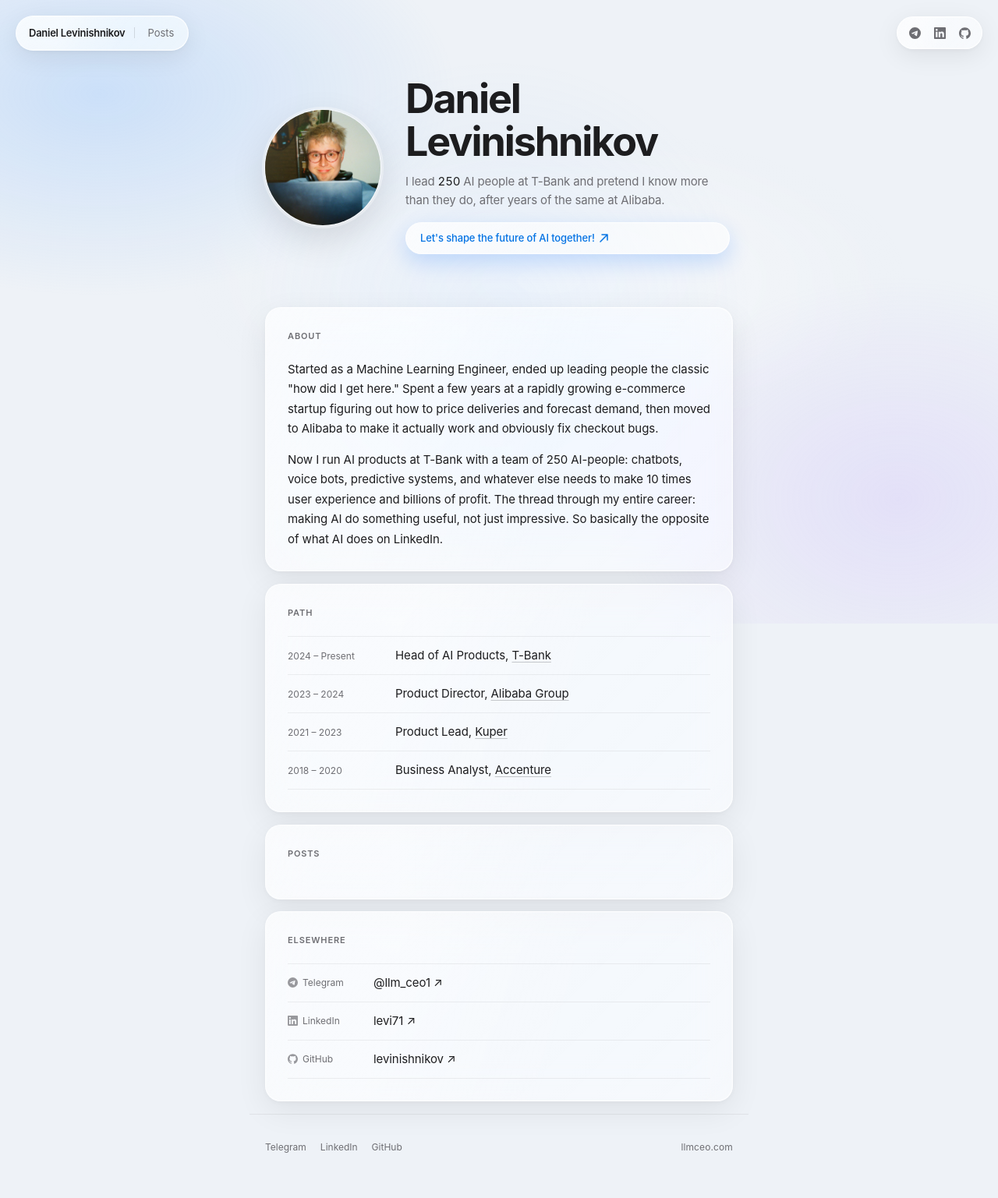
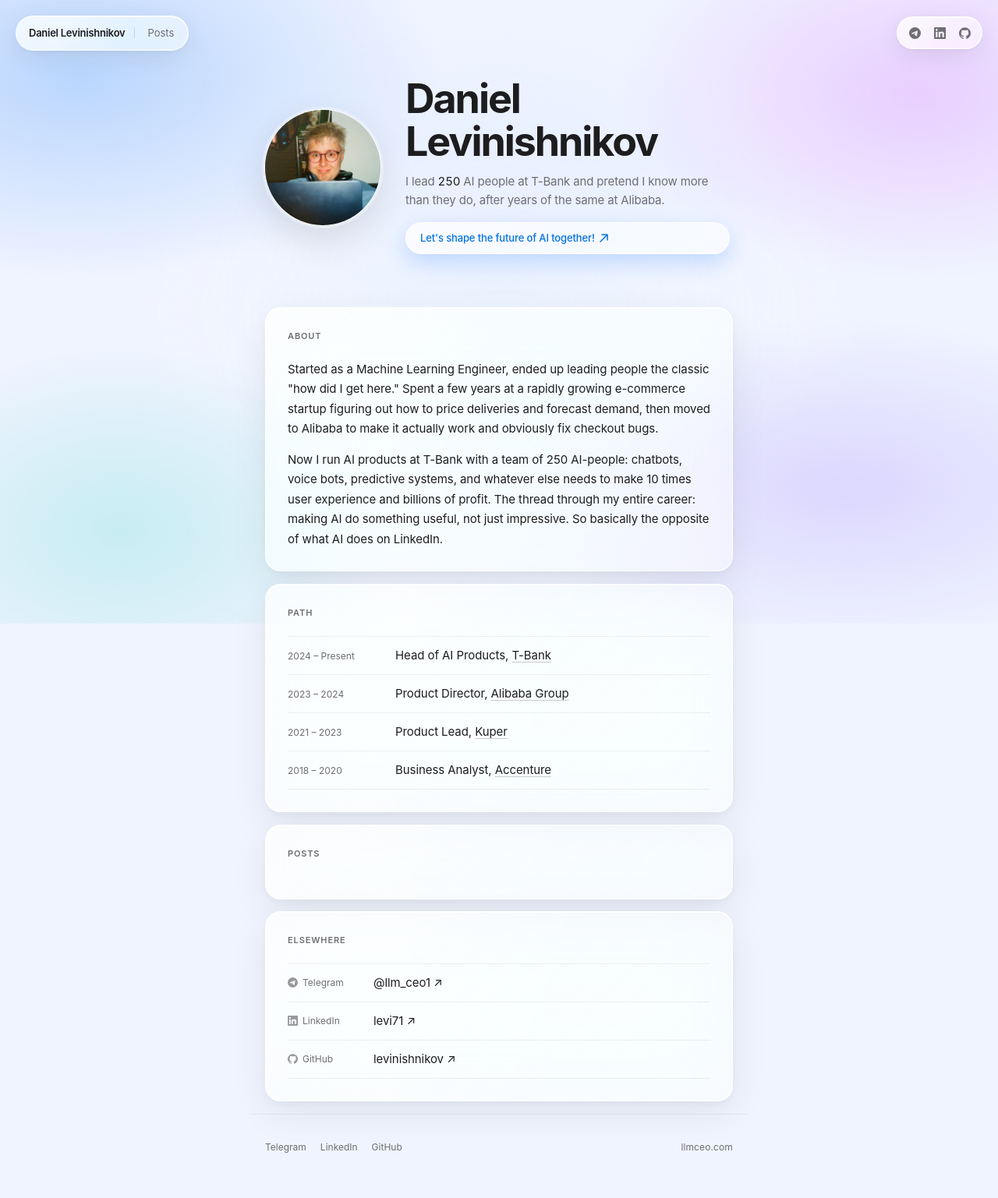
Before and after one commit to levinishnikov/personal-site, a FastAPI app: page / in a window 1280 px wide. Shown: the whole page at 78% size. Run offline with FastAPI, Linux system fonts and the light colour scheme; data that the repository does not hold is empty; parts of the project's set-up code (start-up, migrations or seed data) failed here and were passed over.

Commit message:
Lighter background, stronger liquid glass: more colorful blobs, blur 48px, brighter specular

```diff
--- a/static/styles.css
+++ b/static/styles.css
@@ -22,7 +22,7 @@ html {
 
 body {
   font-family: var(--font);
-  background: #eef2f7;
+  background: #f0f4ff;
   color: var(--text);
   font-size: 15px;
   line-height: 1.6;
@@ -37,9 +37,11 @@ body::before {
   inset: 0;
   z-index: 0;
   background:
-    radial-gradient(ellipse 55% 50% at 10% 15%, rgba(100, 170, 255, 0.25) 0%, transparent 65%),
-    radial-gradient(ellipse 45% 55% at 90% 80%, rgba(185, 155, 255, 0.2) 0%, transparent 65%),
-    radial-gradient(ellipse 65% 45% at 55% 45%, rgba(255, 255, 255, 0.55) 0%, transparent 55%);
+    radial-gradient(ellipse 60% 55% at 8% 12%,  rgba(96, 165, 250, 0.38) 0%, transparent 60%),
+    radial-gradient(ellipse 50% 50% at 92% 15%,  rgba(216, 120, 255, 0.30) 0%, transparent 60%),
+    radial-gradient(ellipse 55% 45% at 85% 78%,  rgba(167, 139, 250, 0.28) 0%, transparent 60%),
+    radial-gradient(ellipse 45% 50% at 12% 85%,  rgba(52, 211, 196, 0.22) 0%, transparent 60%),
+    radial-gradient(ellipse 70% 50% at 50% 50%,  rgba(255, 255, 255, 0.75) 0%, transparent 55%);
   pointer-events: none;
 }
 
@@ -51,8 +53,8 @@ body::after {
   inset: 0;
   z-index: 0;
   background: radial-gradient(
-    500px circle at var(--mx) var(--my),
-    rgba(120, 180, 255, 0.10),
+    600px circle at var(--mx) var(--my),
+    rgba(140, 190, 255, 0.14),
     transparent 65%
   );
   pointer-events: none;
@@ -67,14 +69,15 @@ body > * {
 /* GLASS */
 
 .glass {
-  background: rgba(255, 255, 255, 0.50);
-  backdrop-filter: blur(28px) saturate(180%);
-  -webkit-backdrop-filter: blur(28px) saturate(180%);
-  border: 1px solid rgba(255, 255, 255, 0.72);
+  background: rgba(255, 255, 255, 0.44);
+  backdrop-filter: blur(48px) saturate(220%) brightness(1.04);
+  -webkit-backdrop-filter: blur(48px) saturate(220%) brightness(1.04);
+  border: 1px solid rgba(255, 255, 255, 0.82);
   box-shadow:
-    0 0 0 0.5px rgba(255, 255, 255, 0.45) inset,
-    0 12px 40px rgba(0, 0, 0, 0.07),
-    0 2px 8px rgba(0, 0, 0, 0.04);
+    0 0 0 0.5px rgba(255, 255, 255, 0.55) inset,
+    0 1px 0 rgba(255, 255, 255, 0.90) inset,
+    0 16px 48px rgba(0, 0, 0, 0.07),
+    0 4px 12px rgba(0, 0, 0, 0.04);
   position: relative;
   overflow: hidden;
   transition: transform 0.25s ease, box-shadow 0.25s ease;
@@ -88,8 +91,8 @@ body > * {
   border-radius: inherit;
   background: linear-gradient(
     135deg,
-    rgba(255, 255, 255, 0.42) 0%,
-    rgba(255, 255, 255, 0.06) 45%,
+    rgba(255, 255, 255, 0.55) 0%,
+    rgba(255, 255, 255, 0.08) 40%,
     transparent 100%
   );
   pointer-events: none;
@@ -105,7 +108,7 @@ body > * {
   background: linear-gradient(
     105deg,
     transparent 35%,
-    rgba(255, 255, 255, 0.28) 50%,
+    rgba(255, 255, 255, 0.35) 50%,
     transparent 65%
   );
   background-size: 250% 100%;
@@ -121,9 +124,10 @@ body > * {
 
 .glass:hover {
   box-shadow:
-    0 0 0 0.5px rgba(255, 255, 255, 0.5) inset,
-    0 20px 60px rgba(0, 0, 0, 0.10),
-    0 4px 12px rgba(0, 0, 0, 0.05);
+    0 0 0 0.5px rgba(255, 255, 255, 0.60) inset,
+    0 1px 0 rgba(255, 255, 255, 0.95) inset,
+    0 24px 64px rgba(0, 0, 0, 0.09),
+    0 6px 16px rgba(0, 0, 0, 0.05);
 }
 
 /* Mouse-tracking inner glow */
@@ -152,12 +156,13 @@ body > * {
   align-items: center;
   gap: 2px;
   border-radius: 50px;
-  background: rgba(255, 255, 255, 0.58);
-  backdrop-filter: blur(28px) saturate(200%);
-  -webkit-backdrop-filter: blur(28px) saturate(200%);
-  border: 1px solid rgba(255, 255, 255, 0.80);
+  background: rgba(255, 255, 255, 0.52);
+  backdrop-filter: blur(48px) saturate(220%) brightness(1.05);
+  -webkit-backdrop-filter: blur(48px) saturate(220%) brightness(1.05);
+  border: 1px solid rgba(255, 255, 255, 0.88);
   box-shadow:
-    0 0 0 0.5px rgba(255, 255, 255, 0.50) inset,
+    0 0 0 0.5px rgba(255, 255, 255, 0.55) inset,
+    0 1px 0 rgba(255, 255, 255, 0.95) inset,
     0 8px 32px rgba(0, 0, 0, 0.08),
     0 2px 6px rgba(0, 0, 0, 0.04);
   position: relative;
```
